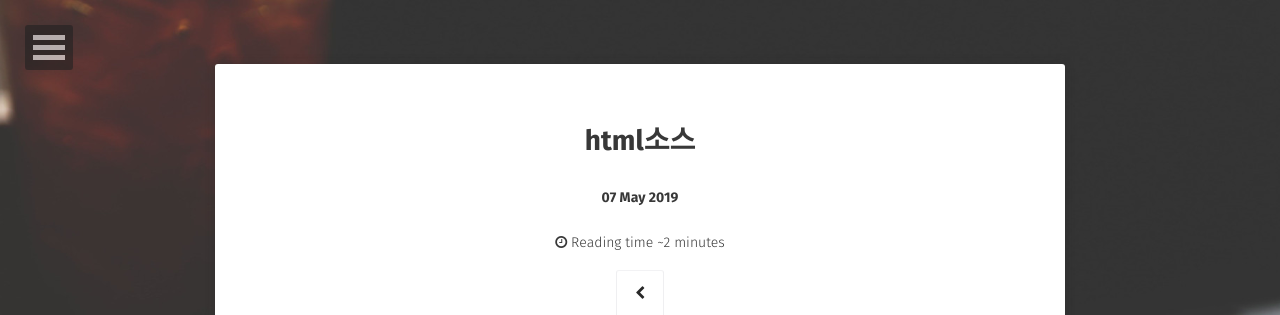
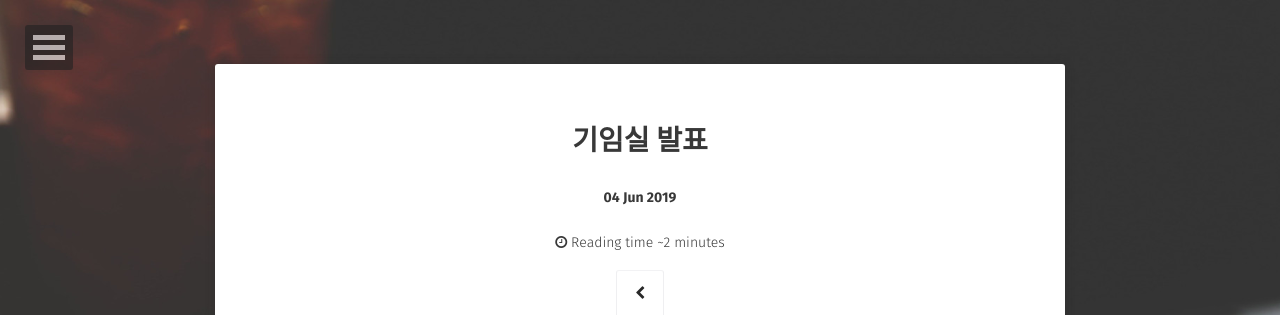
Before and after one commit to Lucas-Jang/lucas-jang.github.io, a Jekyll site: the page built from _posts/2019-05-07- html소스.md, in a window 1280 px wide and 900 px high. Shown: the top 315 px of the window. Built offline with Jekyll 4.4.1, drawn with Linux system fonts in a browser that asks for light colours; some web fonts are replaced; our own code applies the rules of GitHub Pages for plain Markdown files.

Commit message:
Update 2019-05-07- html소스.md

````diff
--- a/_posts/2019-05-07- html소스.md
+++ b/_posts/2019-05-07- html소스.md
@@ -1,3 +1,14 @@
+---
+layout: post
+title:  "기임실 발표"
+date:   2019-06-04
+excerpt: "라이다"
+tag:
+- post
+comments: flase
+---
+
+
 ```
 <!DOCTYPE html>
 <html>
````
